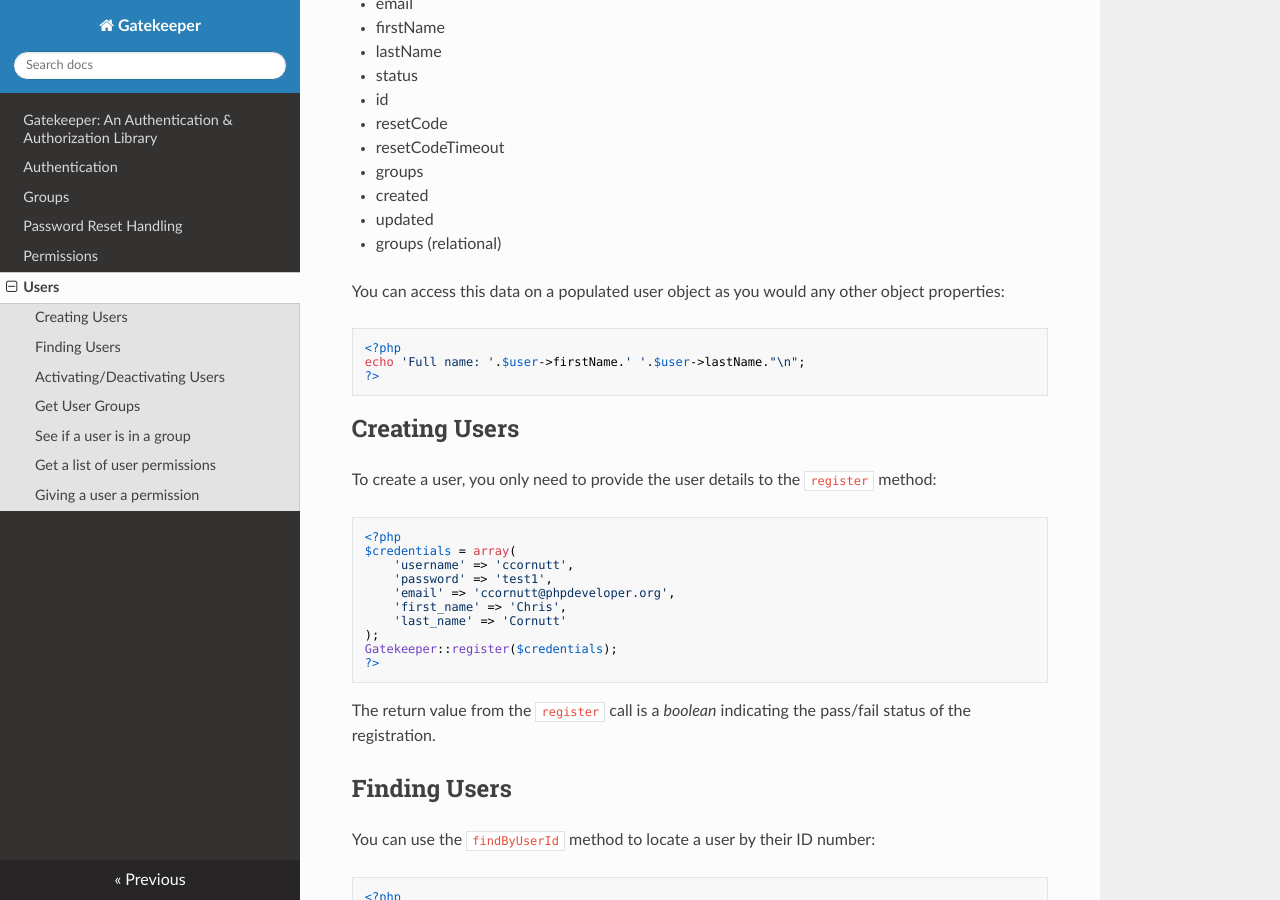
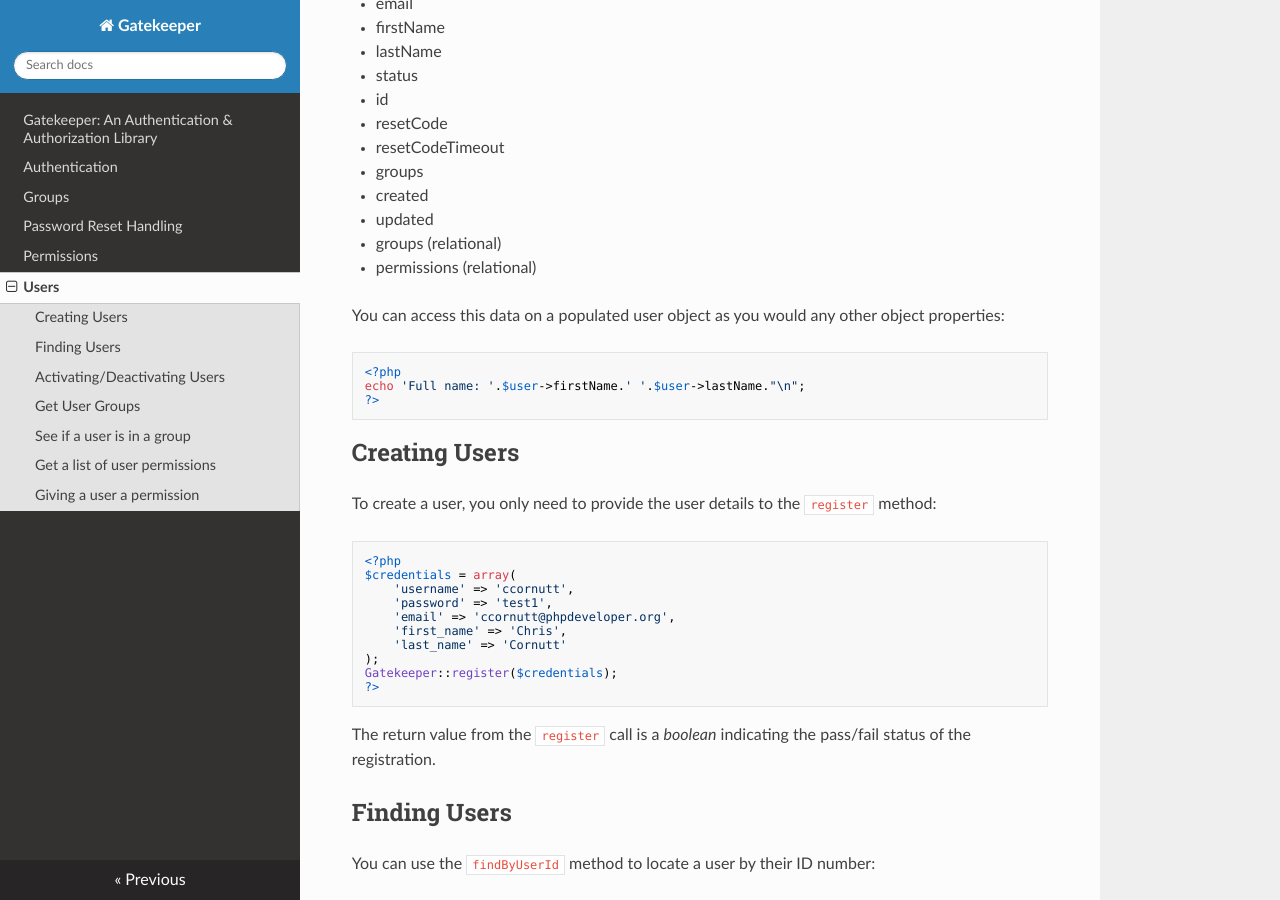
Before and after one commit to psecio/gatekeeper, an MkDocs documentation site: the page built from docs/users.md, in a window 1280 px wide and 900 px high, scrolled down 336 px. Built offline with MkDocs 1.6.1, drawn with Linux system fonts in a browser that asks for light colours; nearby versions of some CDN libraries.

Commit message:
adding permissions to the list of user properties

```diff
--- a/docs/users.md
+++ b/docs/users.md
@@ -17,6 +17,7 @@ Users are represented as objects in the code with the following properties:
 - created
 - updated
 - groups (relational)
+- permissions (relational)
 
 You can access this data on a populated user object as you would any other object properties:
 
```
